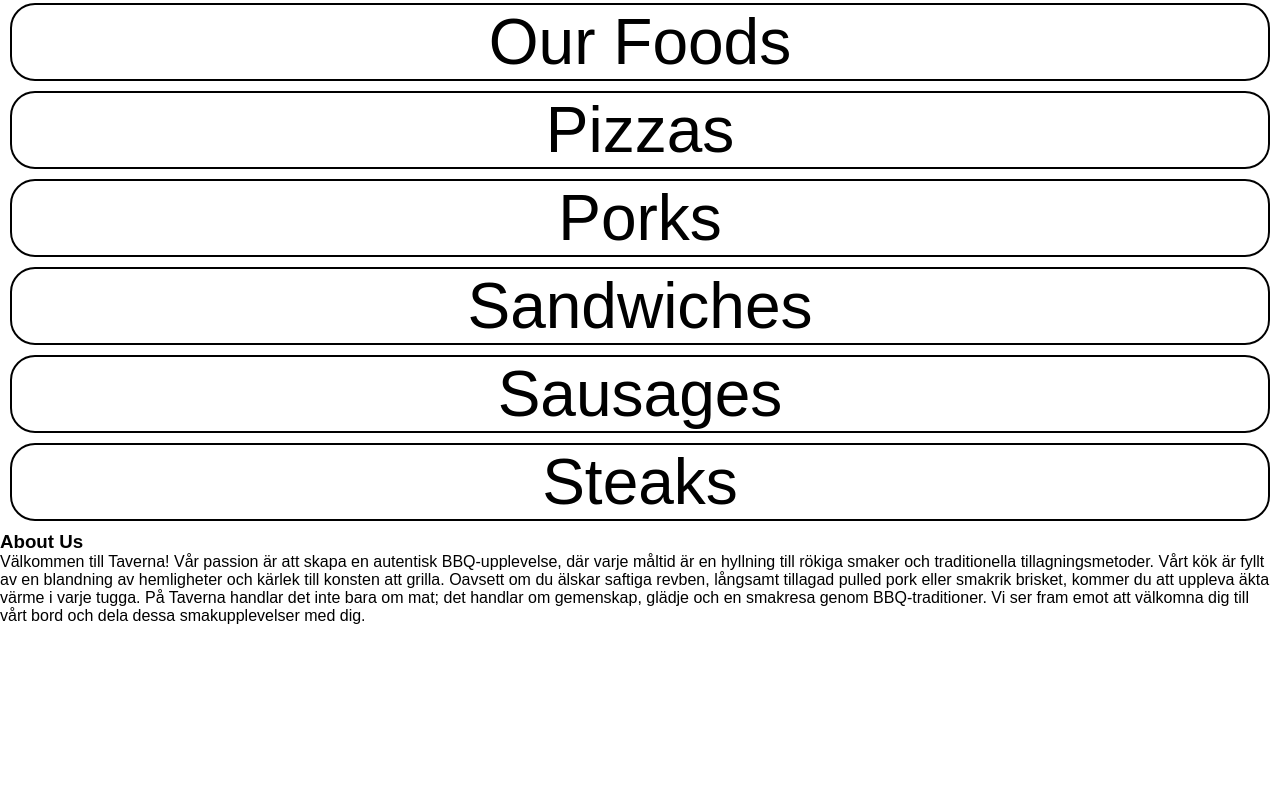
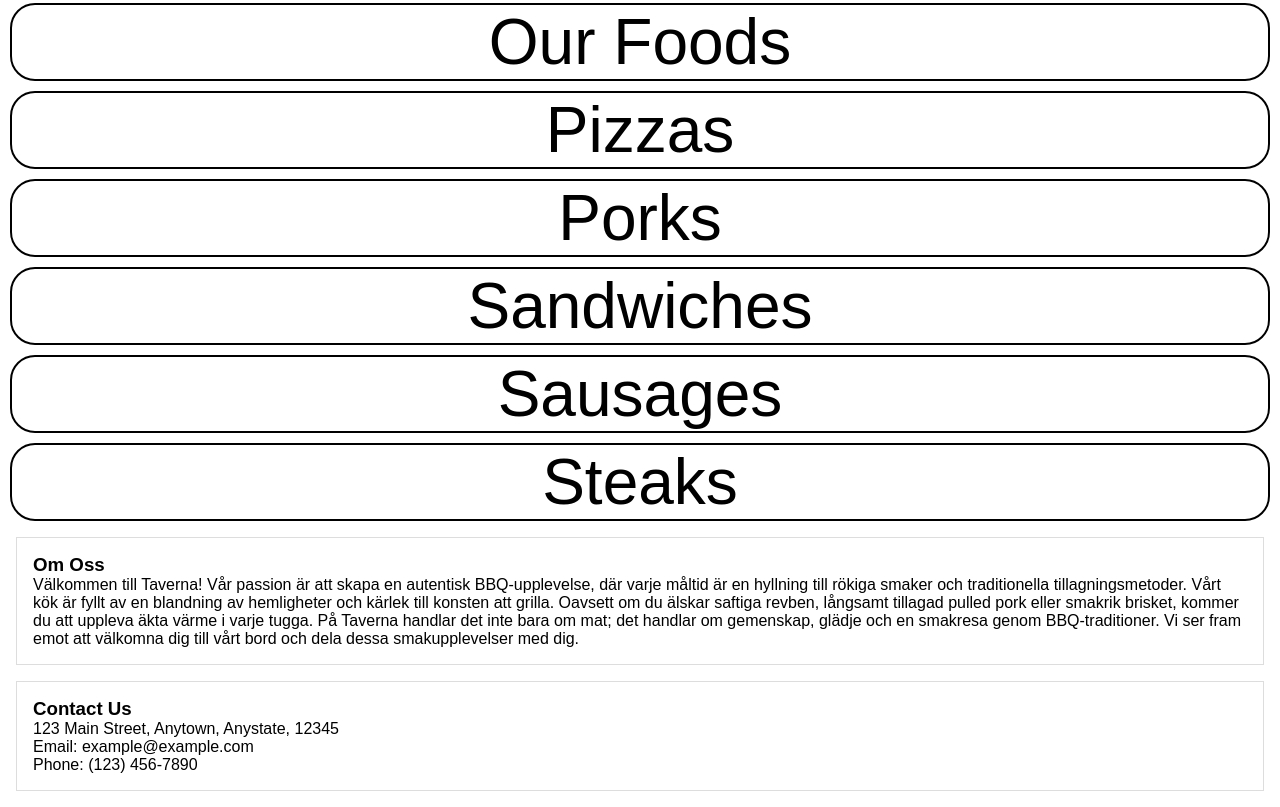
Before and after one commit to LucTar02/Grupp-5-Resturang, a plain HTML site: page index.html in a window 1280 px wide. Shown: the part 791-1598 px from the top of the page. Before the commit the page ends 1416 px from the top, so only its background shows below. Drawn offline with Linux system fonts and the light colour scheme.

Commit message:
added footer

```diff
--- a/index.html
+++ b/index.html
@@ -42,9 +42,15 @@
 
     <footer>
         <section id="about">
-            <h3>About Us</h3>
+            <h3>Om Oss</h3>
             <p>Välkommen till Taverna! Vår passion är att skapa en autentisk BBQ-upplevelse, där varje måltid är en hyllning till rökiga smaker och traditionella tillagningsmetoder. Vårt kök är fyllt av en blandning av hemligheter och kärlek till konsten att grilla. Oavsett om du älskar saftiga revben, långsamt tillagad pulled pork eller smakrik brisket, kommer du att uppleva äkta värme i varje tugga. På Taverna handlar det inte bara om mat; det handlar om gemenskap, glädje och en smakresa genom BBQ-traditioner. Vi ser fram emot att välkomna dig till vårt bord och dela dessa smakupplevelser med dig.</p></footer>
         </section>
+		<section id="contact">
+			<h3>Contact Us</h3>
+			<p>123 Main Street, Anytown, Anystate, 12345</p>
+			<p>Email: example@example.com</p>
+			<p>Phone: (123) 456-7890</p>
+		</section>
     </footer>
 
     <script src="app.js"></script>
--- a/style.css
+++ b/style.css
@@ -114,3 +114,9 @@ header {
   padding: 10px;
   width: fit-content;
 }
+
+section {
+	margin: 1em;
+	padding: 1em;
+	border: 1px solid #ddd;
+}
```
